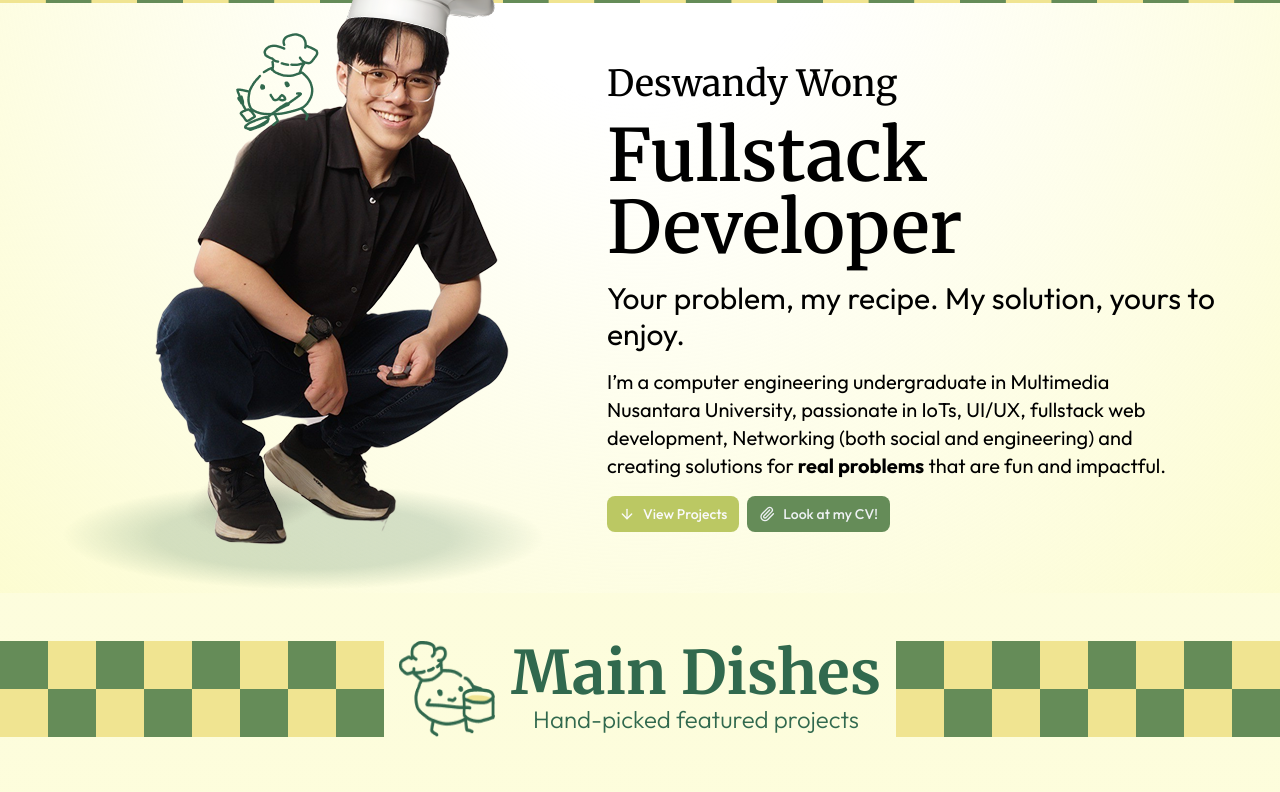
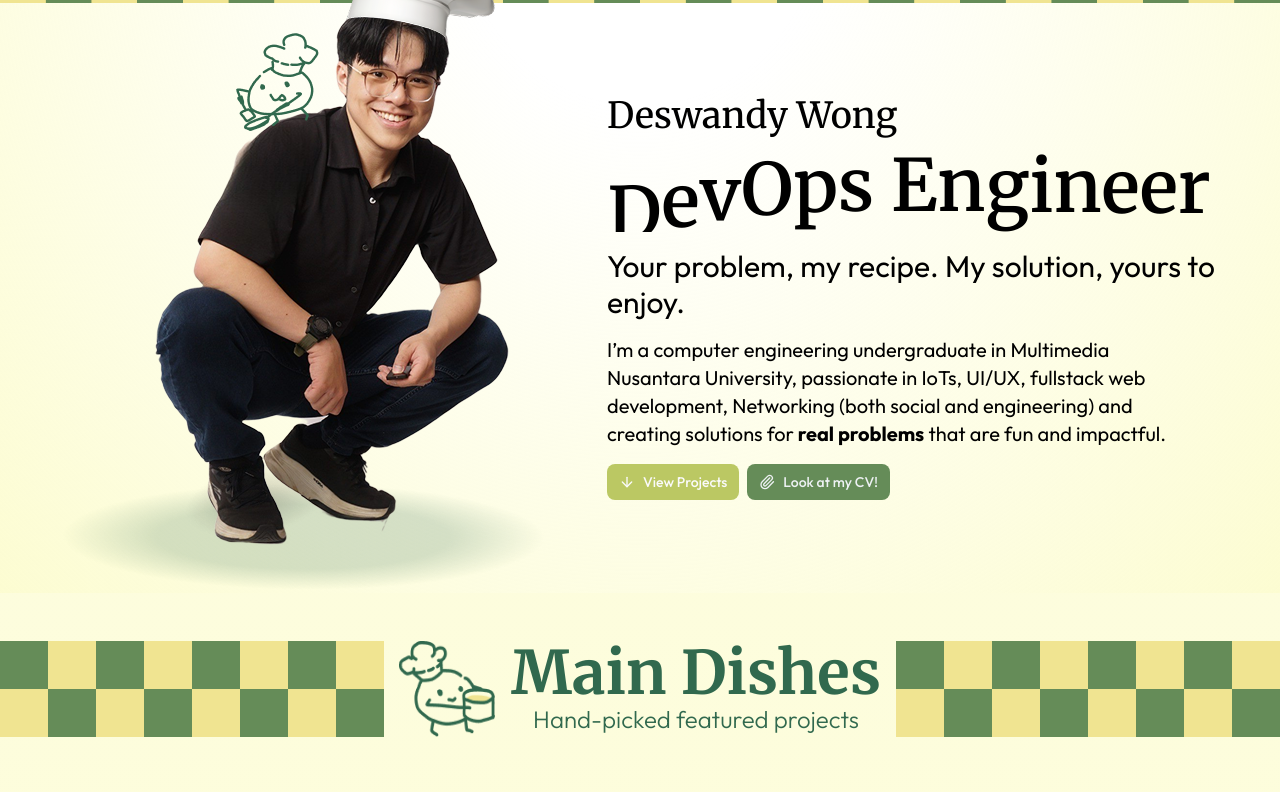
Before and after one commit to Deswandy/portfolio, a React (Vite) app: page / in a window 1280 px wide. Shown: the part 760-1552 px from the top of the page. Built offline with nearby package versions, Linux system fonts and the light colour scheme.

Commit message:
Feat: link

```diff
--- a/src/components/Profile.tsx
+++ b/src/components/Profile.tsx
@@ -2,11 +2,13 @@ import tiles from "@/assets/images/landing-tiles3.png";
 import me from "@/assets/images/me.png";
 import { Button } from "./ui/button";
 import { ArrowDown, PaperclipIcon } from "lucide-react";
+import RotatingText from "./RotatingText";
+
 
 const Profile = () => {
   return (
     <section
-    id="profile"
+      id="profile"
       className="relative"
       style={{
         background:
@@ -18,8 +20,18 @@ const Profile = () => {
         <img src={me} className="-mt-6 md:-mt-24 md:ml-12 w-1/2" />
         <div className="flex flex-col gap-4">
           <h1 className="text-4xl font-serif font-medium">Deswandy Wong</h1>
-          <h1 className="text-7xl font-serif font-semibold">
-            Fullstack Developer
+          <h1 className="text-7xl font-serif text-start font-semibold">
+            <RotatingText
+              texts={["Fullstack Developer", "DevOps Engineer", "IoT Engineer", "Solution Tinkerer"]}
+              staggerFrom={"last"}
+              initial={{ y: "100%" }}
+              animate={{ y: 0 }}
+              exit={{ y: "-120%" }}
+              staggerDuration={0.025}
+              splitLevelClassName="overflow-hidden pb-2"
+              transition={{ type: "spring", damping: 30, stiffness: 400 }}
+              rotationInterval={5000}
+            />
           </h1>
           <h2 className="text-3xl">
             Your problem, my recipe. My solution, yours to enjoy.
--- a/src/components/RotatingText.tsx
+++ b/src/components/RotatingText.tsx
@@ -4,7 +4,7 @@ import React, { forwardRef, useCallback, useEffect, useImperativeHandle, useMemo
 import {
   motion,
   AnimatePresence,
-  Transition,
+  type Transition,
   type VariantLabels,
   type Target,
   type TargetAndTransition
--- a/src/components/projects/Lensz.tsx
+++ b/src/components/projects/Lensz.tsx
@@ -83,11 +83,11 @@ const Lensz = () => {
             <div>
               <h3 className="font-semibold text-lg">GitHub Repository</h3>
               <a
-                href="https://github.com/YOUR_REPO_HERE"
+                href="https://github.com/Petinggi-Teknik-Indonesia"
                 target="_blank"
                 className="text-blue-600 underline"
               >
-                github.com/YOUR_REPO_HERE
+                github.com/Petinggi-Teknik-Indonesia
               </a>
             </div>
 
--- a/src/components/projects/Maxima.tsx
+++ b/src/components/projects/Maxima.tsx
@@ -45,7 +45,7 @@ const Maxima = () => {
           </a>
 
           <h2 className="text-2xl font-semibold">
-            2000 freshmen, 50+ activities, 1 system.
+            2000+ freshmen, 50+ activities, 1 system.
           </h2>
 
           <p className="text-lg leading-relaxed">
```
